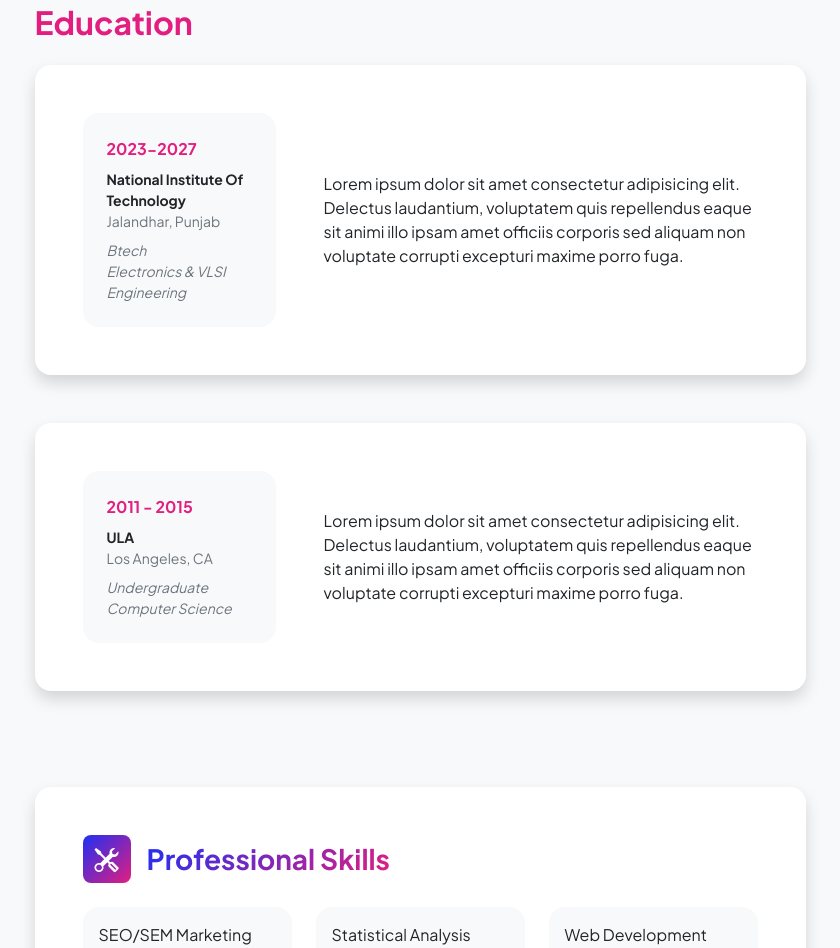
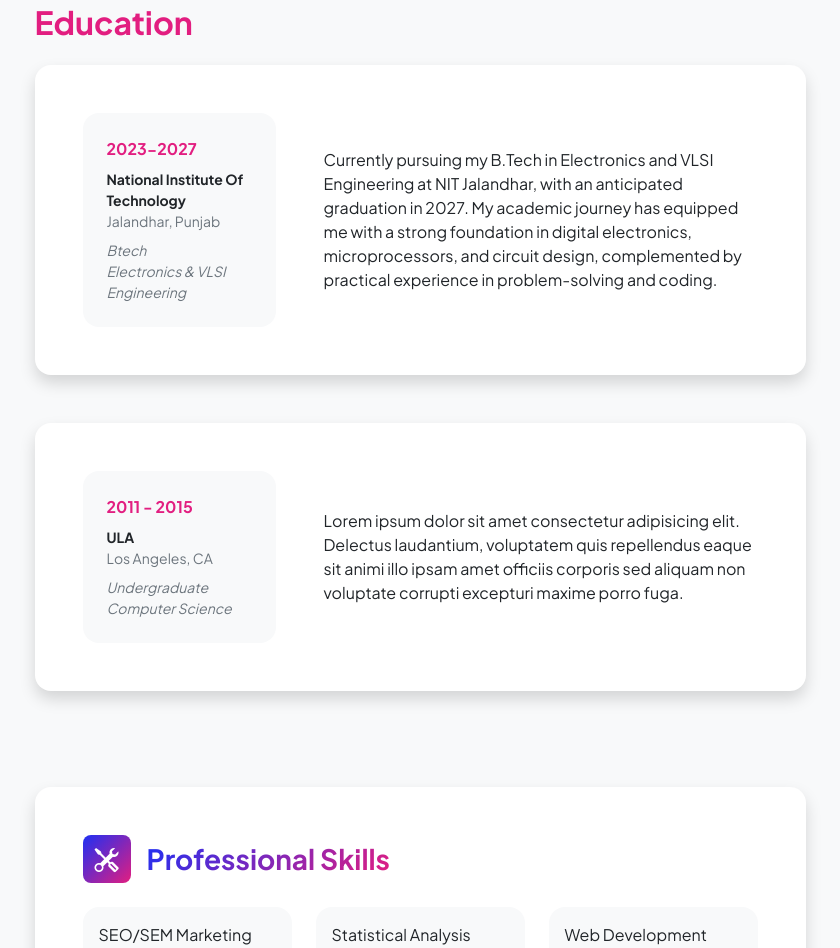
Before and after one commit to kam0561/portfolio, a plain HTML site: page resume.html in a window 1280 px wide. Shown: the part 879-1827 px from the top of the page, without its empty margins (220-1060 px from the left). Drawn offline with nearby package versions, Linux system fonts and the light colour scheme.

Commit message:
edu card

```diff
--- a/resume.html
+++ b/resume.html
@@ -105,7 +105,7 @@
                                                 </div>
                                             </div>
                                         </div>
-                                        <div class="col-lg-8"><div>Lorem ipsum dolor sit amet consectetur adipisicing elit. Delectus laudantium, voluptatem quis repellendus eaque sit animi illo ipsam amet officiis corporis sed aliquam non voluptate corrupti excepturi maxime porro fuga.</div></div>
+                                        <div class="col-lg-8"><div>Currently pursuing my B.Tech in Electronics and VLSI Engineering at NIT Jalandhar, with an anticipated graduation in 2027. My academic journey has equipped me with a strong foundation in digital electronics, microprocessors, and circuit design, complemented by practical experience in problem-solving and coding.</div></div>
                                     </div>
                                 </div>
                             </div>
```
